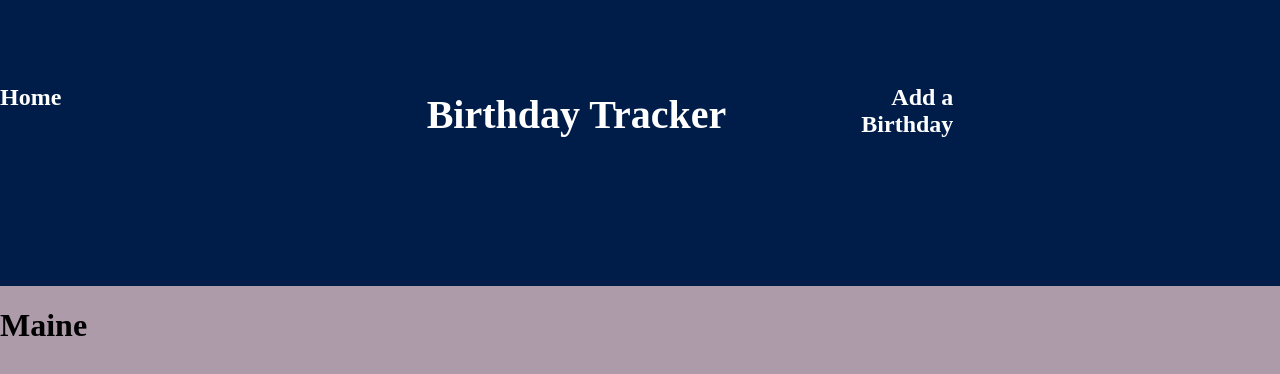
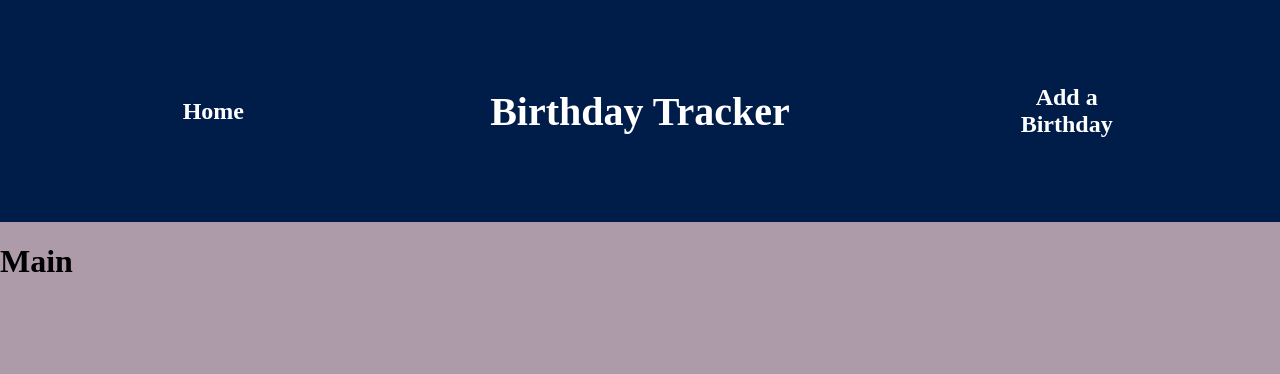
Before and after one commit to cbullard0414/bdayApp, a React (Vite) app: page / in a window 1280 px wide. Shown: the top 374 px of the page. Built offline with nearby package versions, Linux system fonts and the light colour scheme; a web font is replaced by a local one.

Commit message:
Major Changes to NavBar

```diff
--- a/src/components/Main/index.jsx
+++ b/src/components/Main/index.jsx
@@ -2,7 +2,7 @@ function Main(){
     return(
         <div>
             <h1>
-                Maine
+                Main
             </h1>
         </div>
     )
--- a/src/components/NavBar/index.css
+++ b/src/components/NavBar/index.css
@@ -7,26 +7,24 @@
     color: #ffffff;
     display: grid;
     grid-template-columns: 1fr 1fr 1fr;
-    grid-template-rows: 0;
-    padding-top: 5%;
+    grid-template-rows: auto;
 }
 
 #Title{
     font-family: 'Aboreto';
     font-size: 40px;
     grid-column: 2 3;
+    text-align: center;
     justify-content: center;
-    align-self: center;
 }
 
 #addbutton{
     font-family: 'Aboreto';
-    width: 100px;
     text-wrap: wrap;
-    text-align: right;
+    text-align: center;
     color: white;
     grid-column: 3 4;
-    justify-content: grid;
+    justify-content: center;
 }
 
         #addbutton:hover{
@@ -40,10 +38,38 @@
 
 #homebutton{
     font-family: 'Aboreto';
-    width: 100px;
     text-wrap: wrap;
-    text-align: left;
+    text-align: center;
     color: white;
     grid-column: 1 2;
 
 }
+
+#homebutton:hover{
+    color: aqua;
+    cursor: pointer;
+}
+
+#homebutton:active{
+    text-decoration: underline;
+}
+
+#homediv{
+    display: flex;
+    justify-content: center;
+    align-items: center;
+}
+
+#titlediv{
+    display: flex;
+    justify-content: center;
+    align-items: center;
+
+}
+
+#adddiv{
+    display: flex;
+    justify-content: center;
+    align-items: center;
+
+}
--- a/src/components/NavBar/index.jsx
+++ b/src/components/NavBar/index.jsx
@@ -6,21 +6,29 @@ function NavBar(){
     return (
         <div id="navbar">
 
+            <div id="homediv">
+                <Link to='/'>
             <h2 id='homebutton'>
                 Home
             </h2>
+                </Link>
+            </div>
 
+            <div id="titlediv">
             <Link to='/'>
             <h1 id='Title'>
                 Birthday Tracker
             </h1>
             </Link>
+            </div>
 
+            <div id="adddiv">
             <Link to='/add'>
             <h2 id='addbutton'>
-                Add a Birthday
+                Add a <br/> Birthday
             </h2>
             </Link>
+            </div>
 
         </div>
 
```
Also changed, not shown: 1 other file (tests, documents, lock files or other folders). Lines whose indentation alone changed are shown as unchanged.
